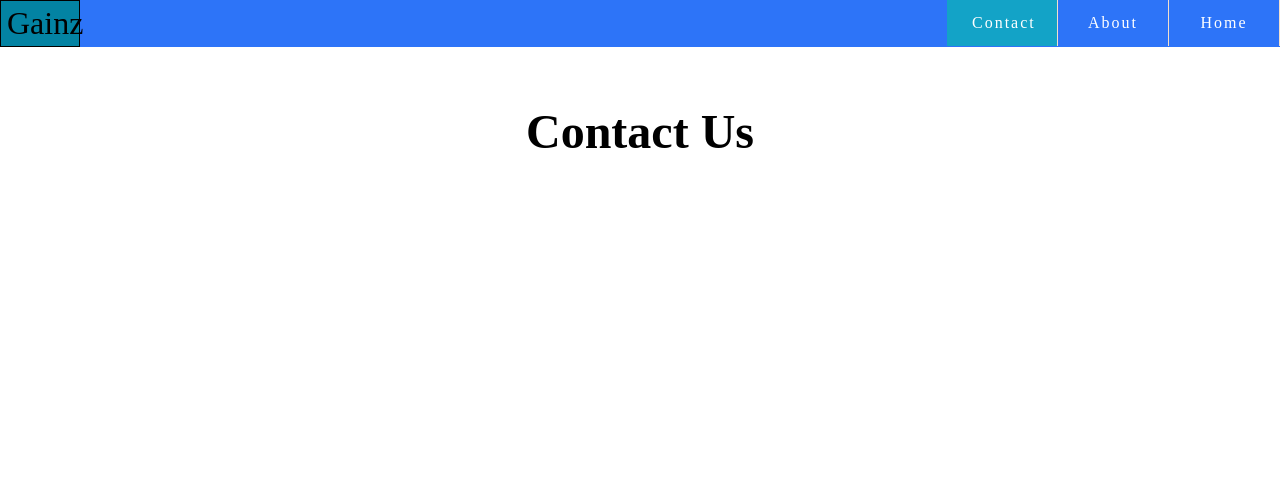
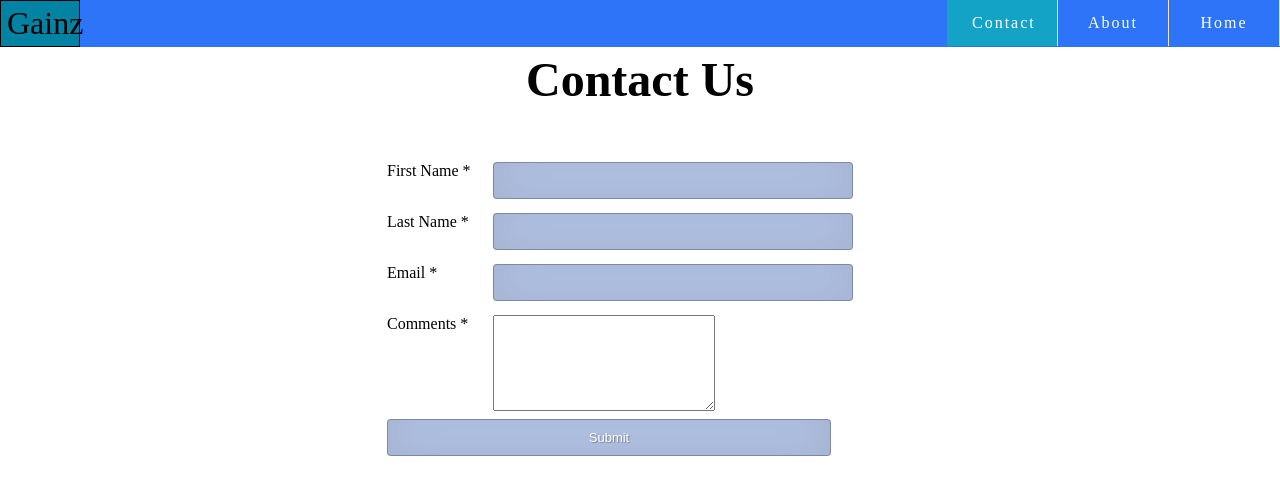
Before and after one commit to hurricanelennane/fitness-app, a PHP site: page /contact.html in a window 1280 px wide. Shown: the top 495 px of the page. Run offline with PHP 8.4, Linux system fonts and the light colour scheme; some web fonts are replaced.

Commit message:
Integrated contact form

```diff
--- a/about.html
+++ b/about.html
@@ -16,7 +16,7 @@
             <li><a class='active' href="about.html">About</a></li>
             <li><a href="contact.html">Contact</a></li>
             <div class='dropdown'>
-            <li class="main-btn"><button class='dropbtn' onclick="openMenu()">Gainz</button></li>
+            <li class="main-btn"><button id='main-drop' onclick="openMenu()">Gainz</button></li>
                 <div class='dropdown-content' id='myDropdown'>
                     <a href="javascript: void(0)" class="dropdown" onclick="changeView('dashboard')">Dashboard</a>
                     <a href="javascript: void(0)" class="dropdown" onclick="changeView('exercises')">Search Exercises</a>
--- a/contact.html
+++ b/contact.html
@@ -16,7 +16,7 @@
             <li><a href="about.html">About</a></li>
             <li><a class='active' href="contact.html">Contact</a></li>
             <div class='dropdown'>
-            <li class="main-btn"><button id='main-drop'>Gainz</button></li>
+            <li class="main-btn"><button id='main-drop' onclick="openMenu()">Gainz</button></li>
                 <div class='dropdown-content' id='myDropdown'>
                     <a href="javascript: void(0)" class="dropdown" onclick="changeView('dashboard')">Dashboard</a>
                     <a href="javascript: void(0)" class="dropdown" onclick="changeView('exercises')">Search Exercises</a>
@@ -26,8 +26,49 @@
             </div>
         </ul>
         </div>
-        <div id="main-container">
+        <div class="main-container" id='contact-section'>
             <h1 id='contact'>Contact Us</h1>
+            <form name='contact-form' method='POST' action='send_form_email.php'>
+                <table width='450px'>
+                    <tr>
+                        <td valign='top'>
+                            <label for='first-name'>First Name *</label>
+                        </td>
+                        <td valign='top'>
+                            <input type='text' name='first-name' maxlength='50' size='30'>
+                        </td>
+                    </tr>
+                    <tr>
+                        <td valign='top'>
+                            <label for='last-name'>Last Name *</label>
+                        </td>
+                        <td valign='top'>
+                            <input type='text' name='last-name' maxlength='50' size='30'>
+                        </td>
+                    </tr>
+                    <tr>
+                        <td valign='top'>
+                            <label for='email'>Email *</label>
+                        </td>
+                        <td valign='top'>
+                            <input type='text' name='email' maxlength='80' size='30'>
+                        </td>
+                    </tr>
+                    <tr>
+                        <td valign='top'>
+                            <label for='comments'>Comments *</label>
+                        </td>
+                        <td valign='top'>
+                            <textarea name='comments' maxlength='1000' cols='25' rows='6'></textarea>
+                        </td>
+                    </tr>
+                    <tr>
+                        <td colspan='2' style='text-align:center'>
+                            <input type='submit' value='Submit'>
+                        </td>
+                    </tr>
+                </table>
+            </form>
         </div>
     </body>
 </html>
--- a/css/main.css
+++ b/css/main.css
@@ -246,6 +246,31 @@ h1 {
 	font-size: 3em;
 }
 
+
+#contact-section form {
+	display: block;
+	position: absolute;
+	left: 30%;
+}
+
+#contact-section input {
+	width: 100%;
+	margin-bottom: 10px;
+	background: rgba(9, 64, 182, 0.3);
+	padding: 10px;
+	font-size: 13px;
+	color: #fff;
+	text-shadow: 1px 1px 1px rgba(0,0,0,0.3);
+	border: 1px solid rgba(0,0,0,0.3);
+	border-radius: 4px;
+	box-shadow: inset 0 -5px 45px rgba(100,100,100,0.2), 0 1px 1px rgba(255,255,255,0.2);
+	-webkit-transition: box-shadow .5s ease;
+	-moz-transition: box-shadow .5s ease;
+	-o-transition: box-shadow .5s ease;
+	-ms-transition: box-shadow .5s ease;
+	transition: box-shadow .5s ease;
+}
+
 /* Create Modal Layout */
 
 
```
Also changed, not shown: send_form_email.php (added, +83 -0 lines).
